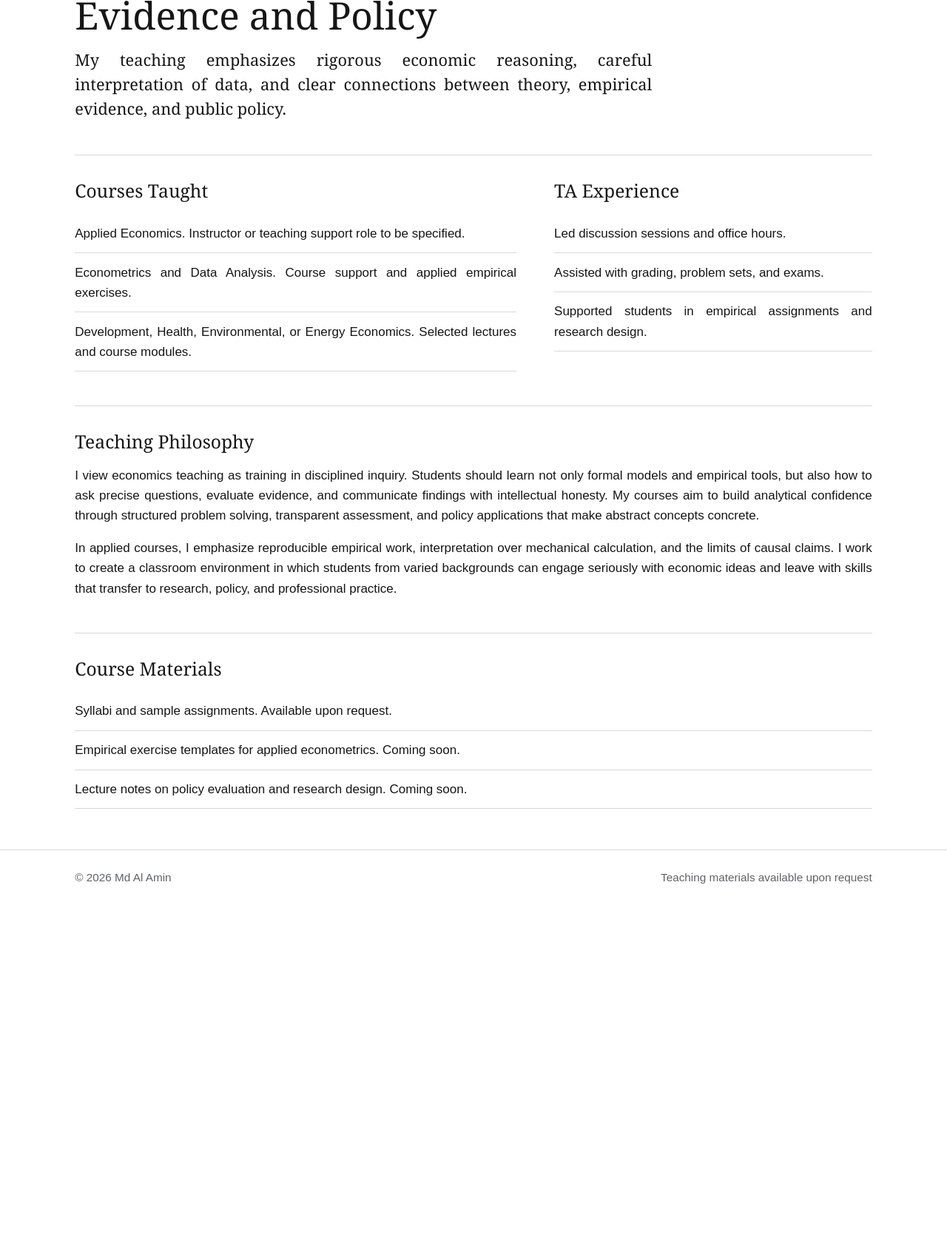
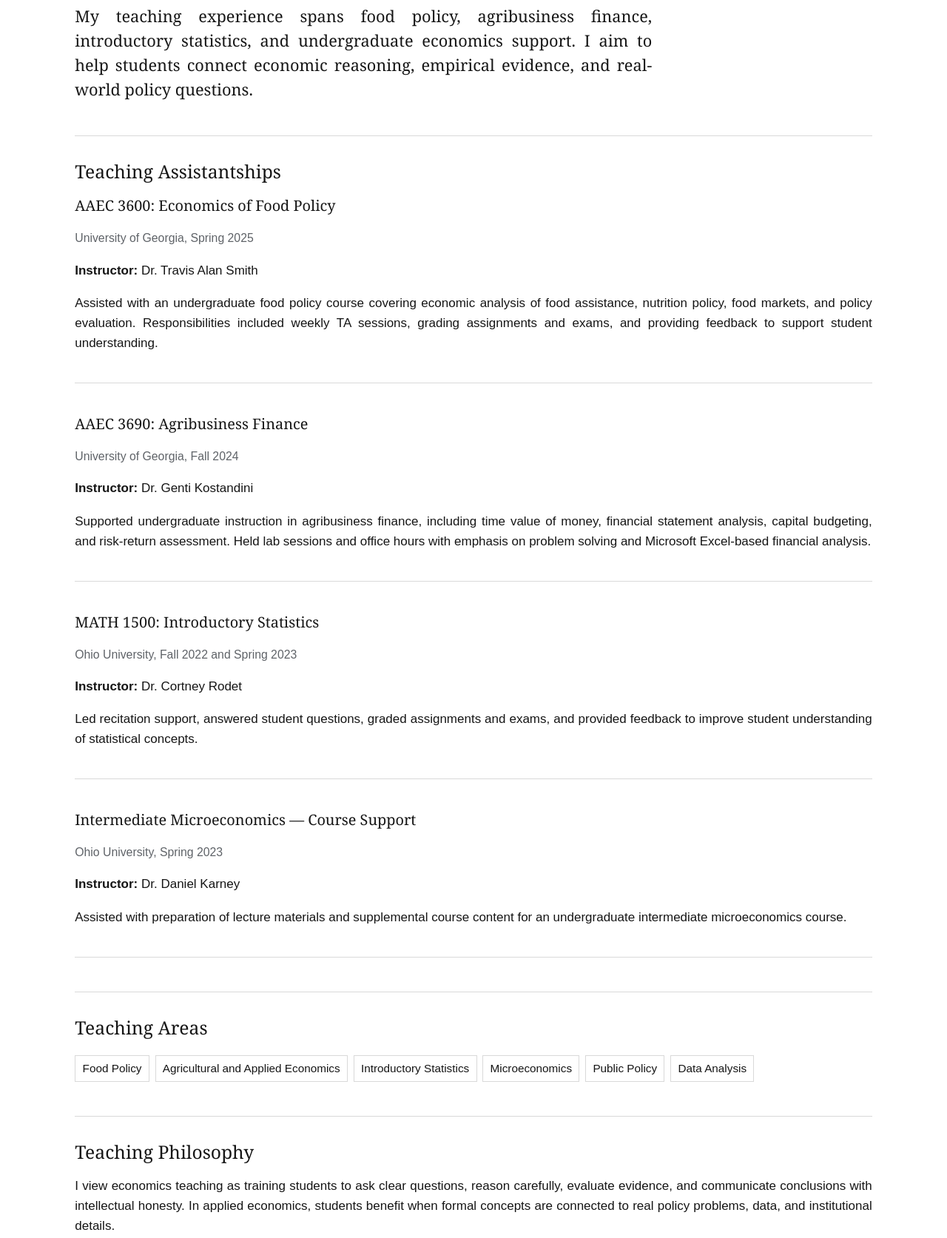
Before and after one commit to alaminhurira375-cell/alaminhurira375-cell.github.io, a plain HTML site: page teaching.html in a window 1280 px wide. Shown: the part 234-1907 px from the top of the page at 74% size. Before the commit the page ends 1458 px from the top, so only its background shows below. Drawn offline with Linux system fonts and the light colour scheme.

Commit message:
teaching.html

```diff
--- a/teaching.html
+++ b/teaching.html
@@ -4,9 +4,15 @@
   <meta charset="utf-8">
   <meta name="viewport" content="width=device-width, initial-scale=1">
   <title>Teaching | Md Al Amin</title>
-  <meta name="description" content="Teaching experience and philosophy for Md Al Amin.">
+  <meta name="description" content="Teaching experience and philosophy for Md Al Amin, PhD student in Agricultural and Applied Economics at the University of Georgia.">
+  <meta name="author" content="Md Al Amin">
+  <meta property="og:title" content="Teaching | Md Al Amin">
+  <meta property="og:description" content="Teaching experience in food policy, agribusiness finance, statistics, and economics.">
+  <meta property="og:type" content="website">
+  <link rel="canonical" href="https://alaminhurira375-cell.github.io/teaching.html">
   <link rel="stylesheet" href="styles.css">
 </head>
+
 <body>
   <header class="site-header">
     <div class="topbar">
@@ -25,40 +31,100 @@
 
   <main class="container">
     <p class="eyebrow">Teaching</p>
-    <h1>Economics Instruction Grounded in Evidence and Policy</h1>
-    <p class="lead">My teaching emphasizes rigorous economic reasoning, careful interpretation of data, and clear connections between theory, empirical evidence, and public policy.</p>
+    <h1>Teaching Experience</h1>
 
-    <section class="section grid-two">
-      <div>
-        <h2>Courses Taught</h2>
-        <ul class="list-plain">
-          <li>Applied Economics. Instructor or teaching support role to be specified.</li>
-          <li>Econometrics and Data Analysis. Course support and applied empirical exercises.</li>
-          <li>Development, Health, Environmental, or Energy Economics. Selected lectures and course modules.</li>
-        </ul>
-      </div>
-      <div>
-        <h2>TA Experience</h2>
-        <ul class="list-plain">
-          <li>Led discussion sessions and office hours.</li>
-          <li>Assisted with grading, problem sets, and exams.</li>
-          <li>Supported students in empirical assignments and research design.</li>
-        </ul>
-      </div>
+    <p class="lead">
+      My teaching experience spans food policy, agribusiness finance, introductory statistics,
+      and undergraduate economics support. I aim to help students connect economic reasoning,
+      empirical evidence, and real-world policy questions.
+    </p>
+
+    <section class="section">
+      <h2>Teaching Assistantships</h2>
+
+      <article class="cv-entry">
+        <h3>AAEC 3600: Economics of Food Policy</h3>
+        <p class="meta">University of Georgia, Spring 2025</p>
+        <p><strong>Instructor:</strong> Dr. Travis Alan Smith</p>
+        <p>
+          Assisted with an undergraduate food policy course covering economic analysis of food assistance,
+          nutrition policy, food markets, and policy evaluation. Responsibilities included weekly TA sessions,
+          grading assignments and exams, and providing feedback to support student understanding.
+        </p>
+      </article>
+
+      <article class="cv-entry">
+        <h3>AAEC 3690: Agribusiness Finance</h3>
+        <p class="meta">University of Georgia, Fall 2024</p>
+        <p><strong>Instructor:</strong> Dr. Genti Kostandini</p>
+        <p>
+          Supported undergraduate instruction in agribusiness finance, including time value of money,
+          financial statement analysis, capital budgeting, and risk-return assessment. Held lab sessions
+          and office hours with emphasis on problem solving and Microsoft Excel-based financial analysis.
+        </p>
+      </article>
+
+      <article class="cv-entry">
+        <h3>MATH 1500: Introductory Statistics</h3>
+        <p class="meta">Ohio University, Fall 2022 and Spring 2023</p>
+        <p><strong>Instructor:</strong> Dr. Cortney Rodet</p>
+        <p>
+          Led recitation support, answered student questions, graded assignments and exams, and provided
+          feedback to improve student understanding of statistical concepts.
+        </p>
+      </article>
+
+      <article class="cv-entry">
+        <h3>Intermediate Microeconomics — Course Support</h3>
+        <p class="meta">Ohio University, Spring 2023</p>
+        <p><strong>Instructor:</strong> Dr. Daniel Karney</p>
+        <p>
+          Assisted with preparation of lecture materials and supplemental course content for an undergraduate
+          intermediate microeconomics course.
+        </p>
+      </article>
+    </section>
+
+    <section class="section">
+      <h2>Teaching Areas</h2>
+      <ul class="interests">
+        <li>Food Policy</li>
+        <li>Agricultural and Applied Economics</li>
+        <li>Introductory Statistics</li>
+        <li>Microeconomics</li>
+        <li>Public Policy</li>
+        <li>Data Analysis</li>
+      </ul>
     </section>
 
     <section class="section">
       <h2>Teaching Philosophy</h2>
-      <p>I view economics teaching as training in disciplined inquiry. Students should learn not only formal models and empirical tools, but also how to ask precise questions, evaluate evidence, and communicate findings with intellectual honesty. My courses aim to build analytical confidence through structured problem solving, transparent assessment, and policy applications that make abstract concepts concrete.</p>
-      <p>In applied courses, I emphasize reproducible empirical work, interpretation over mechanical calculation, and the limits of causal claims. I work to create a classroom environment in which students from varied backgrounds can engage seriously with economic ideas and leave with skills that transfer to research, policy, and professional practice.</p>
+
+      <p>
+        I view economics teaching as training students to ask clear questions, reason carefully,
+        evaluate evidence, and communicate conclusions with intellectual honesty. In applied economics,
+        students benefit when formal concepts are connected to real policy problems, data, and institutional details.
+      </p>
+
+      <p>
+        My approach emphasizes structure, clarity, and practice. I try to make difficult concepts accessible by
+        breaking them into steps, using applied examples, and encouraging students to explain not only what answer
+        they obtain, but why the answer makes economic sense. In empirical and policy-oriented courses, I emphasize
+        interpretation over mechanical calculation and encourage students to understand the limits of causal claims.
+      </p>
+
+      <p>
+        I also value inclusive teaching. Students enter economics classrooms with different backgrounds and levels
+        of preparation. A good instructor should set high standards while creating a learning environment where
+        students feel comfortable asking questions, improving through feedback, and building confidence in analytical work.
+      </p>
     </section>
 
     <section class="section">
       <h2>Course Materials</h2>
       <ul class="list-plain">
-        <li>Syllabi and sample assignments. Available upon request.</li>
-        <li>Empirical exercise templates for applied econometrics. Coming soon.</li>
-        <li>Lecture notes on policy evaluation and research design. Coming soon.</li>
+        <li>Syllabi, sample assignments, and teaching materials are available upon request.</li>
+        <li>Selected empirical exercises and policy evaluation materials will be added when available for public sharing.</li>
       </ul>
     </section>
   </main>
```
